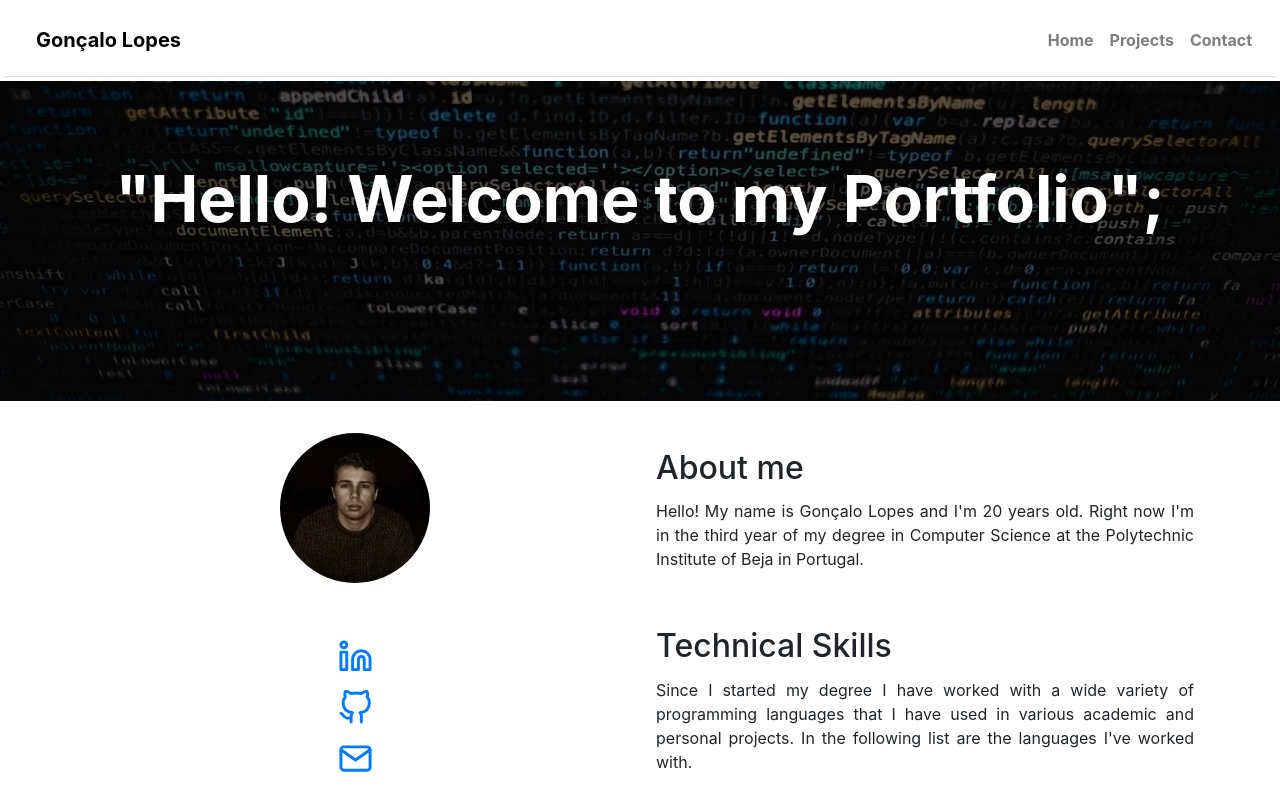
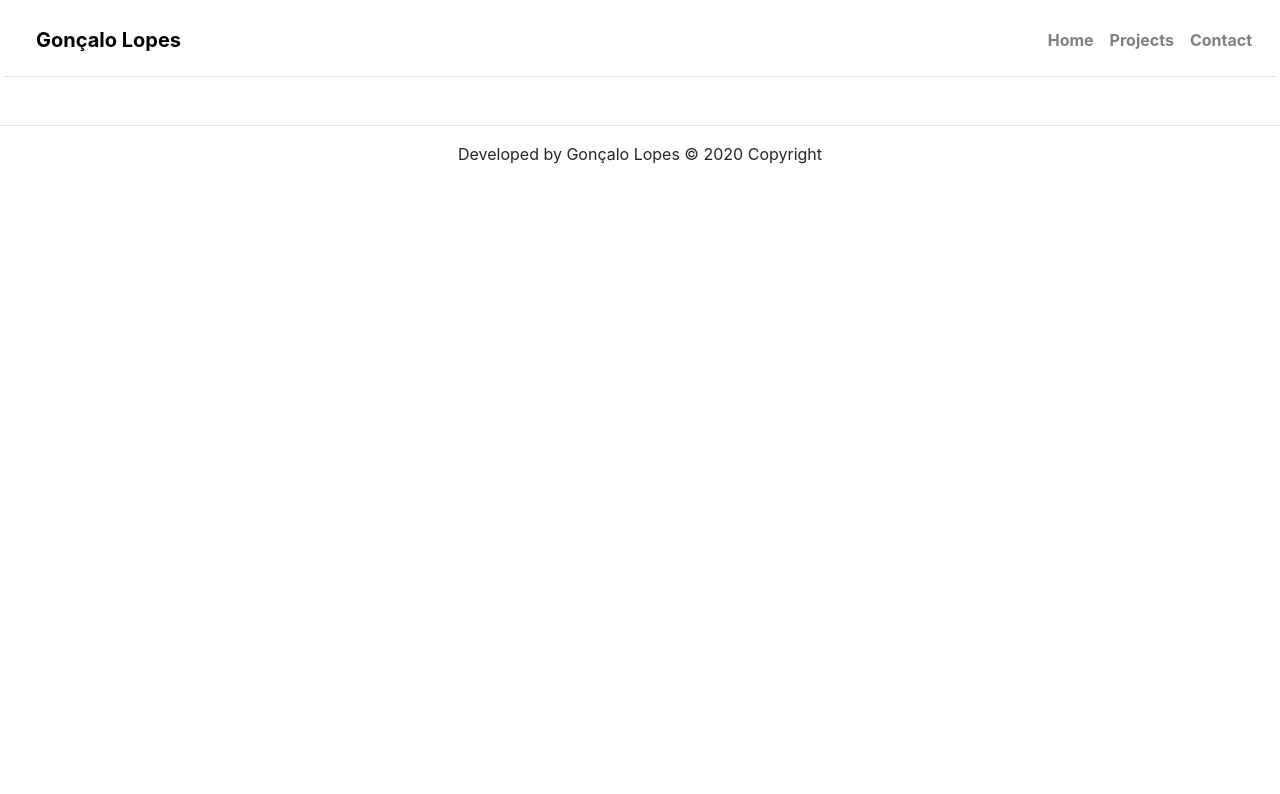
Before and after one commit to gonLop/goncalolopes, a React (Create React App) app: page / in a window 1280 px wide. Shown: the top 794 px of the page. Built offline with nearby package versions, Linux system fonts and the light colour scheme.

Commit message:
portfolio page update

```diff
--- a/package.json
+++ b/package.json
@@ -18,7 +18,7 @@
     "web-vitals": "^0.2.4"
   },
   "scripts": {
-    "predeploy": "npm run buid",
+    "predeploy": "npm run build",
     "deploy": "gh-pages -d build",
     "start": "react-scripts start",
     "build": "react-scripts build",
--- a/src/App.js
+++ b/src/App.js
@@ -43,19 +43,19 @@ class App extends React.Component {
           <Container fluid={true} className={"p-0"}>
             <Navbar className={"border-bottom m-1 font-weight-bold"} bg={"transparent"} expand={"lg"}>
               <Navbar.Brand>
-                <Link to={"/"} className={"nav-link"}>Gonçalo Lopes</Link>
+                <Link to={"/goncalolopes"} className={"nav-link"}>Gonçalo Lopes</Link>
               </Navbar.Brand>
               <Navbar.Toggle className={"border-0"} aria-controls={"navbar-toggle"}/>
               <Navbar.Collapse id={"navbar-toggle"}>
                 <Nav className={"ml-auto"}>
-                  <Link to={"/"} className={"nav-link"}>Home</Link>
+                  <Link to={"/goncalolopes"} className={"nav-link"}>Home</Link>
                   <Link to={"/projects"} className={"nav-link"}>Projects</Link>
                   <Link to={"/contact"} className={"nav-link"}>Contact</Link>
                 </Nav>
               </Navbar.Collapse>
             </Navbar>
 
-            <Route path={"/"} exact render={() => <HomePage title={this.state.home.title}/>}/>
+            <Route path={"/goncalolopes"} exact render={() => <HomePage title={this.state.home.title}/>}/>
             <Route path={"/projects"} render={() => <ProjectsPage title={this.state.projects.title}/>}/>
             <Route path={"/contact"} render={() => <ContactPage title={this.state.contact.title}/>}/>
 
```
